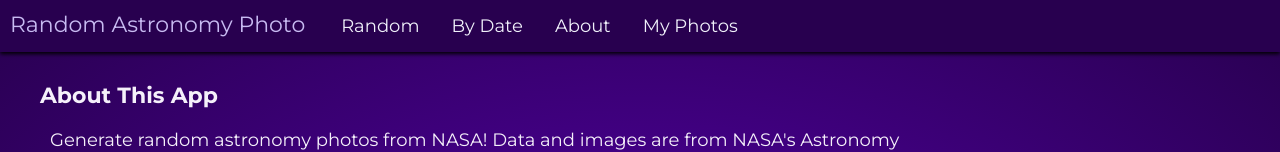
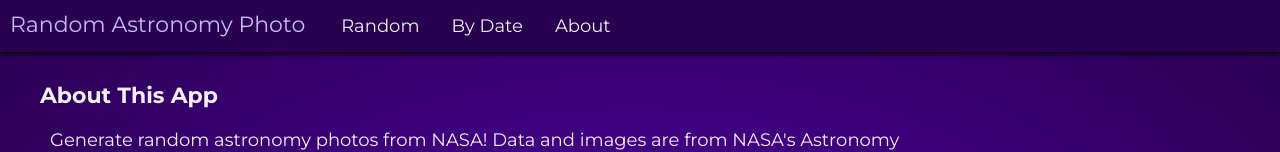
Before and after one commit to jennifercadams/Random-Astronomy-Photo, a React (Create React App) app: page /Random-Astronomy-Photo/about in a window 1280 px wide. Shown: the top 152 px of the page. Built offline with nearby package versions, Linux system fonts and the light colour scheme.

Commit message:
hid My Photos link on AboutPage

```diff
--- a/src/Components/Header/Nav/Nav.js
+++ b/src/Components/Header/Nav/Nav.js
@@ -1,15 +1,15 @@
 import React from "react";
-import { NavLink } from "react-router-dom";
+import { NavLink, useLocation } from "react-router-dom";
 
-export default class Nav extends React.Component {
-  render() {
+export default function Nav() {
+  const location = useLocation();
+  const path = location.pathname;
   return (
     <ul>
       <li><NavLink to="/Random-Astronomy-Photo/random">Random</NavLink></li>
       <li><NavLink to="/Random-Astronomy-Photo/by-date">By Date</NavLink></li>
       <li><NavLink to="/Random-Astronomy-Photo/about">About</NavLink></li>
-        <li><a href="#history">My Photos</a></li>
+      {path !== "/Random-Astronomy-Photo/about" && <li><a href="#history">My Photos</a></li>}
     </ul>
   )
 }
-}
```
Lines whose indentation alone changed are shown as unchanged.
